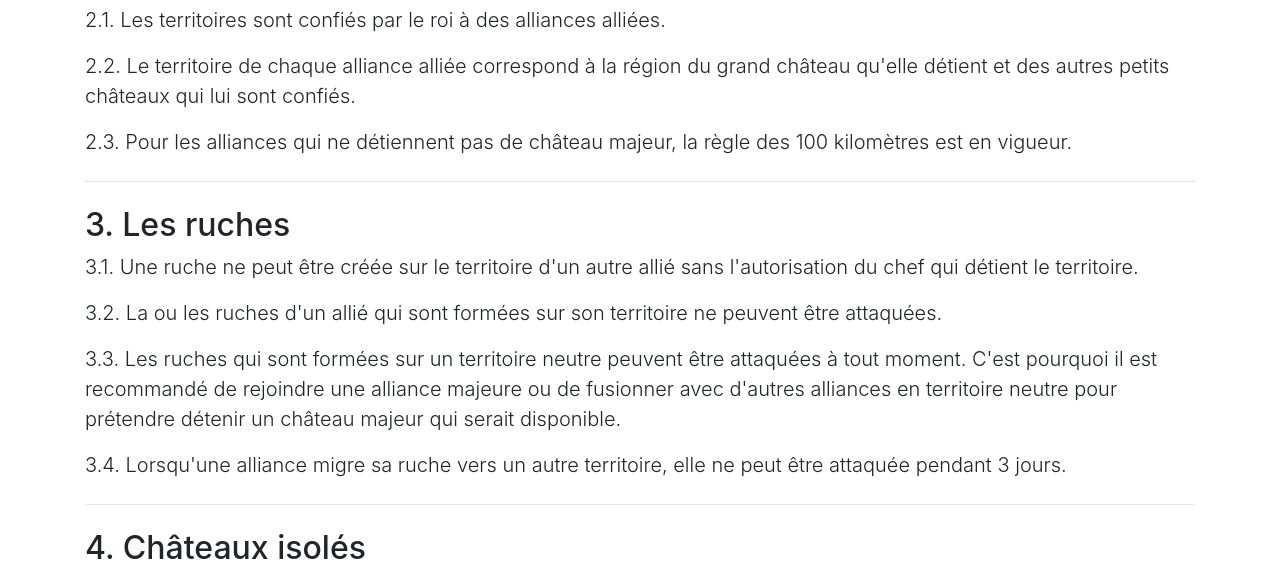
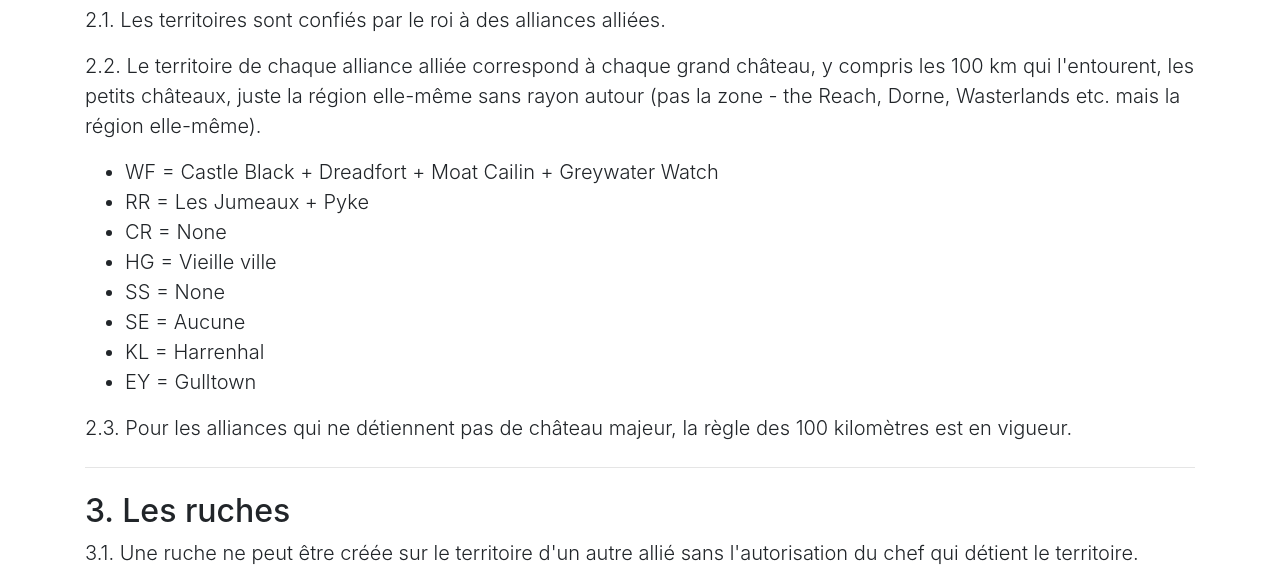
Before and after one commit to kingdom134/rules, a plain HTML site: page rules-fr.html in a window 1280 px wide. Shown: the part 710-1283 px from the top of the page. Drawn offline with nearby package versions, Linux system fonts and the light colour scheme.

Commit message:
Update rules-fr.html

```diff
--- a/rules-fr.html
+++ b/rules-fr.html
@@ -57,7 +57,17 @@
 
 <h2>2. Les territoires</h2>
 <p class="lead">2.1. Les territoires sont confiés par le roi à des alliances alliées.</p>
-<p class="lead">2.2. Le territoire de chaque alliance alliée correspond à la région du grand château qu'elle détient et des autres petits châteaux qui lui sont confiés.</p>
+<p class="lead">2.2. Le territoire de chaque alliance alliée correspond à chaque grand château, y compris les 100 km qui l'entourent, les petits châteaux, juste la région elle-même sans rayon autour (pas la zone - the Reach, Dorne, Wasterlands etc. mais la région elle-même).</p>
+<ul>
+<li class="lead">WF = Castle Black + Dreadfort + Moat Cailin + Greywater Watch</li>
+<li class="lead">RR = Les Jumeaux + Pyke</li>
+<li class="lead">CR = None</li>
+<li class="lead">HG = Vieille ville</li>
+<li class="lead">SS = None</li>
+<li class="lead">SE = Aucune</li>
+<li class="lead">KL = Harrenhal</li>
+<li class="lead">EY = Gulltown</li>
+</ul>
 <p class="lead">2.3. Pour les alliances qui ne détiennent pas de château majeur, la règle des 100 kilomètres est en vigueur.</p>
 <hr class="my-4">
 
```
